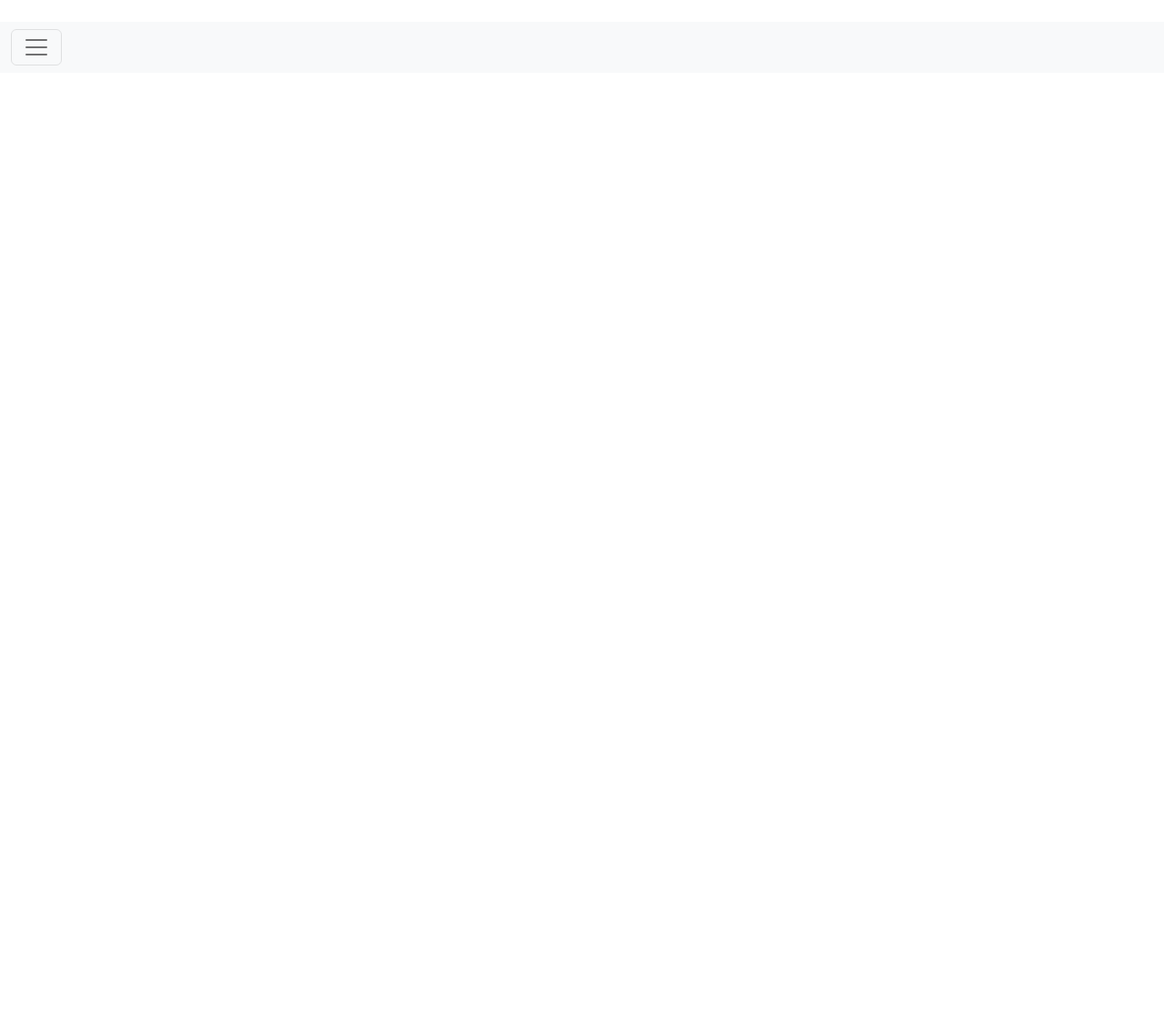
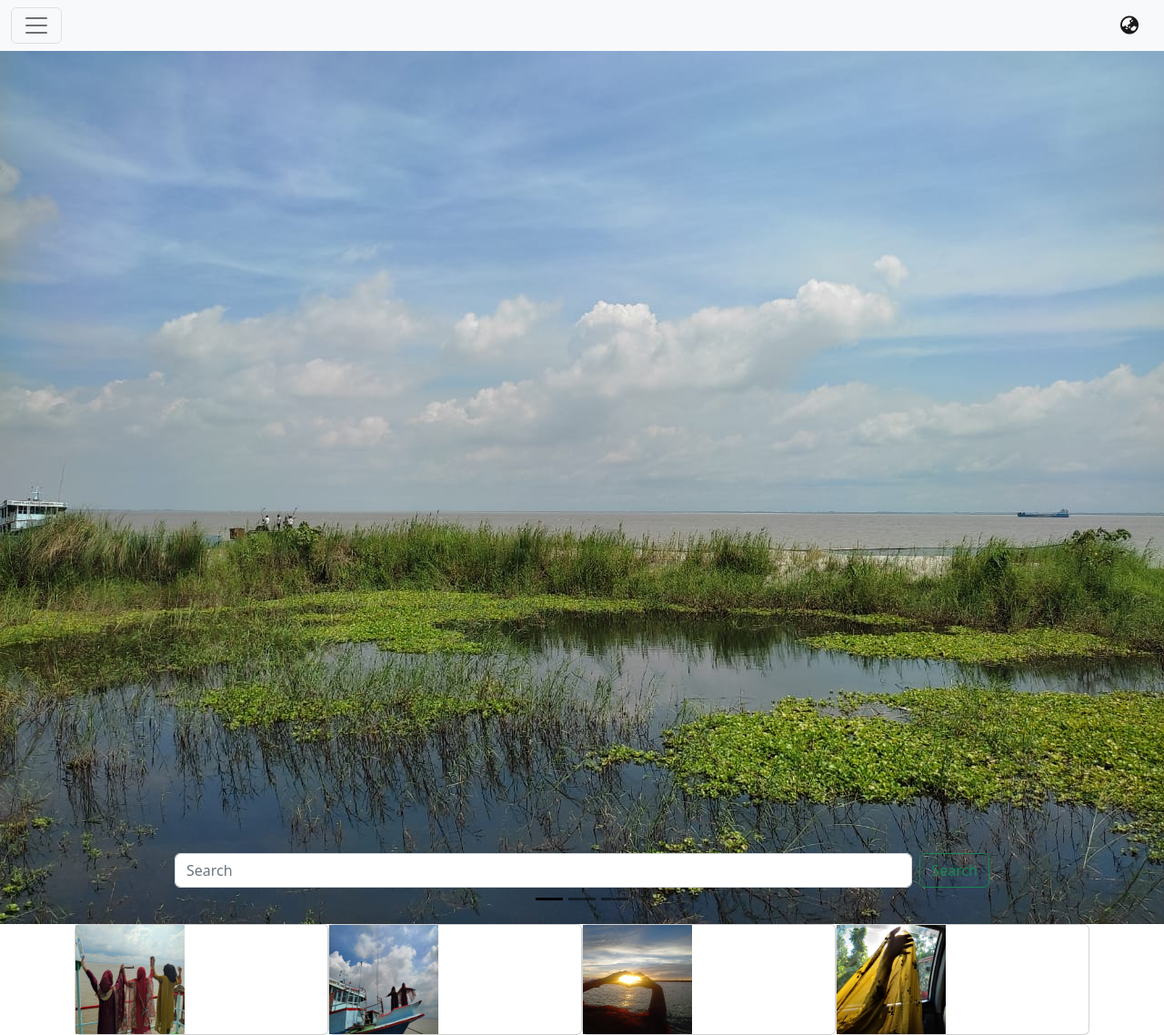
Before and after one commit to RownakHayat/Traveling-in-bangladesh, a plain HTML site: page index.html in a window 1280 px wide. Shown: the whole page at 91% size. Before the commit the page ends 800 px from the top, so only its background shows below. Drawn offline with nearby package versions, Linux system fonts and the light colour scheme.

Commit message:
imagr add

```diff
--- a/css/style.css
+++ b/css/style.css
@@ -1,7 +1,10 @@
-div.wrapper {
-    width: 100%;
+
+
+
+
+
+
+.slide-collage img{
+    width: 120px;
     height: 120px;
-    background-color: #fff;
-    z-index: 9000;
-    transition: all 0.3s ease;
 }
--- a/index.html
+++ b/index.html
@@ -3,21 +3,25 @@
   <head>
     <meta charset="utf-8">
     <meta name="viewport" content="width=device-width, initial-scale=1">
-    <title>Bootstrap demo</title>
+    <title>Travel to Poadma  Bridge</title>
+
+    <link rel="stylesheet" href="https://cdnjs.cloudflare.com/ajax/libs/font-awesome/6.1.2/css/all.min.css" integrity="sha512-1sCRPdkRXhBV2PBLUdRb4tMg1w2YPf37qatUFeS7zlBy7jJI8Lf4VHwWfZZfpXtYSLy85pkm9GaYVYMfw5BC1A==" crossorigin="anonymous" referrerpolicy="no-referrer" />
     <link href="https://cdn.jsdelivr.net/npm/bootstrap@5.2.0/dist/css/bootstrap.min.css" rel="stylesheet" integrity="sha384-gH2yIJqKdNHPEq0n4Mqa/HGKIhSkIHeL5AyhkYV8i59U5AR6csBvApHHNl/vI1Bx" crossorigin="anonymous">
     <link rel="stylesheet" href="css/style.css">
 </head>
   <body>
 
-    <!----Navber-->
-    <div>
-      <img src="" alt="">
-    </div>
-      <nav class="navbar navbar-light bg-light">
-        <div class="container-fluid">
+    <!----Navber start-->
+      <nav class="navbar navbar-light bg-light ">
+        <div class="container-fluid d-flex">
           <button class="navbar-toggler" type="button" data-bs-toggle="collapse" data-bs-target="#navbarToggleExternalContent" aria-controls="navbarToggleExternalContent" aria-expanded="false" aria-label="Toggle navigation">
             <span class="navbar-toggler-icon"></span>
           </button>
+          <nav class="navbar-brand ">
+            <i class="fa-solid fa-earth-asia fa-asia"></i>
+          </nav>
+
+          </div>
         </div>
       </nav>
       <div class="collapse" id="navbarToggleExternalContent">
@@ -38,10 +42,76 @@
           </ul>
         </div>
       </div>
+<!----Navber end-->
+<!----slider start-->
+      <div id="carouselExampleDark" class="carousel carousel-dark slide" data-bs-ride="carousel">
+        <div class="carousel-indicators">
+          <button type="button" data-bs-target="#carouselExampleDark" data-bs-slide-to="0" class="active" aria-current="true" aria-label="Slide 1"></button>
+          <button type="button" data-bs-target="#carouselExampleDark" data-bs-slide-to="1" aria-label="Slide 2"></button>
+          <button type="button" data-bs-target="#carouselExampleDark" data-bs-slide-to="2" aria-label="Slide 3"></button>
+        </div>
+        <div class="carousel-inner">
+          <div class="carousel-item active " data-bs-interval="10000">
+            <img src="image/Image3.jpg" class="d-block w-100" alt="...">
+            <div class="carousel-caption ">
+              <form class="d-flex" role="search">
+                <input class="form-control me-2" type="search" placeholder="Search" aria-label="Search">
+                <button class="btn btn-outline-success" type="submit">Search</button>
+              </form>
+            </div>
+          </div>
+          <div class="carousel-item" data-bs-interval="2000">
+            <img src="image/Image1.jpg" class="d-block w-100" alt="...">
+            <div class="carousel-caption  ">
+              <div class="container">
+                <form class="d-flex" role="search">
+                  <input class="form-control me-2 " type="search" placeholder="Search" aria-label="Search">
+                  <button class="btn btn-outline-success " type="submit">Search</button>
+                </form>
+              </div>
+            </div>
+          </div>
+          <div class="carousel-item">
+            <img src="image/Image2.jpg" class="d-block w-100" alt="">
+            <div class="carousel-caption ">
+              <form class="d-flex" role="search">
+                <input class="form-control me-2" type="search" placeholder="Search" aria-label="Search">
+                <button class="btn btn-outline-success" type="submit">Search</button>
+              </form>
+            </div>
+          </div>
+        </div>
+      </div>
+<!----slider end-->
+
+
+<section class="container">
+  <div class="row g-0 p-0" >
+    <div class="col-3 p-0">
+      <div class="card image-fluid slide-collage">
+        <img src="image/Freedom2.jpg " alt="">
+      </div>
+    </div>
+    <div class="col-3 p-0">
+      <div class="card image-fluid slide-collage ">
+        <img src="image/Freedom1.jpg" alt="">
+      </div>
+    </div>
+    <div class="col-3 p-0 ">
+      <div class="card image-fluid slide-collage">
+        <img src="image/Love.jpg" alt="">
+      </div>
+    </div>
+    <div class="col-3 p-0">
+      <div class="card image-fluid slide-collage">
+        <img src="image/Freedom4.jpg" alt="">
+      </div>
+    </div>
+  </div>
+</section>
 
 
 
- <!----Navber-->
     <script src="https://cdn.jsdelivr.net/npm/bootstrap@5.2.0/dist/js/bootstrap.bundle.min.js" integrity="sha384-A3rJD856KowSb7dwlZdYEkO39Gagi7vIsF0jrRAoQmDKKtQBHUuLZ9AsSv4jD4Xa" crossorigin="anonymous"></script>
   </body>
 </html>
```
